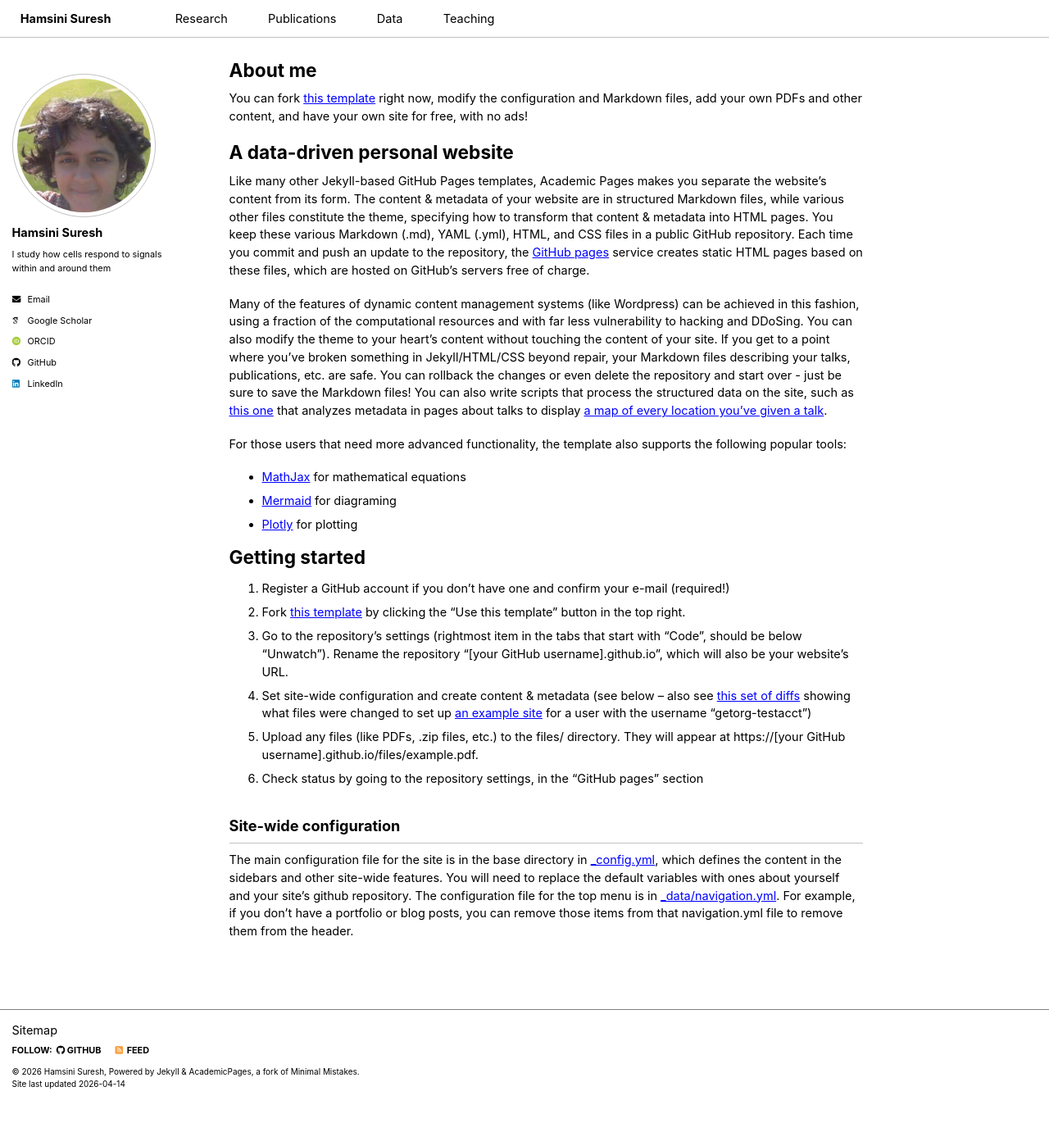
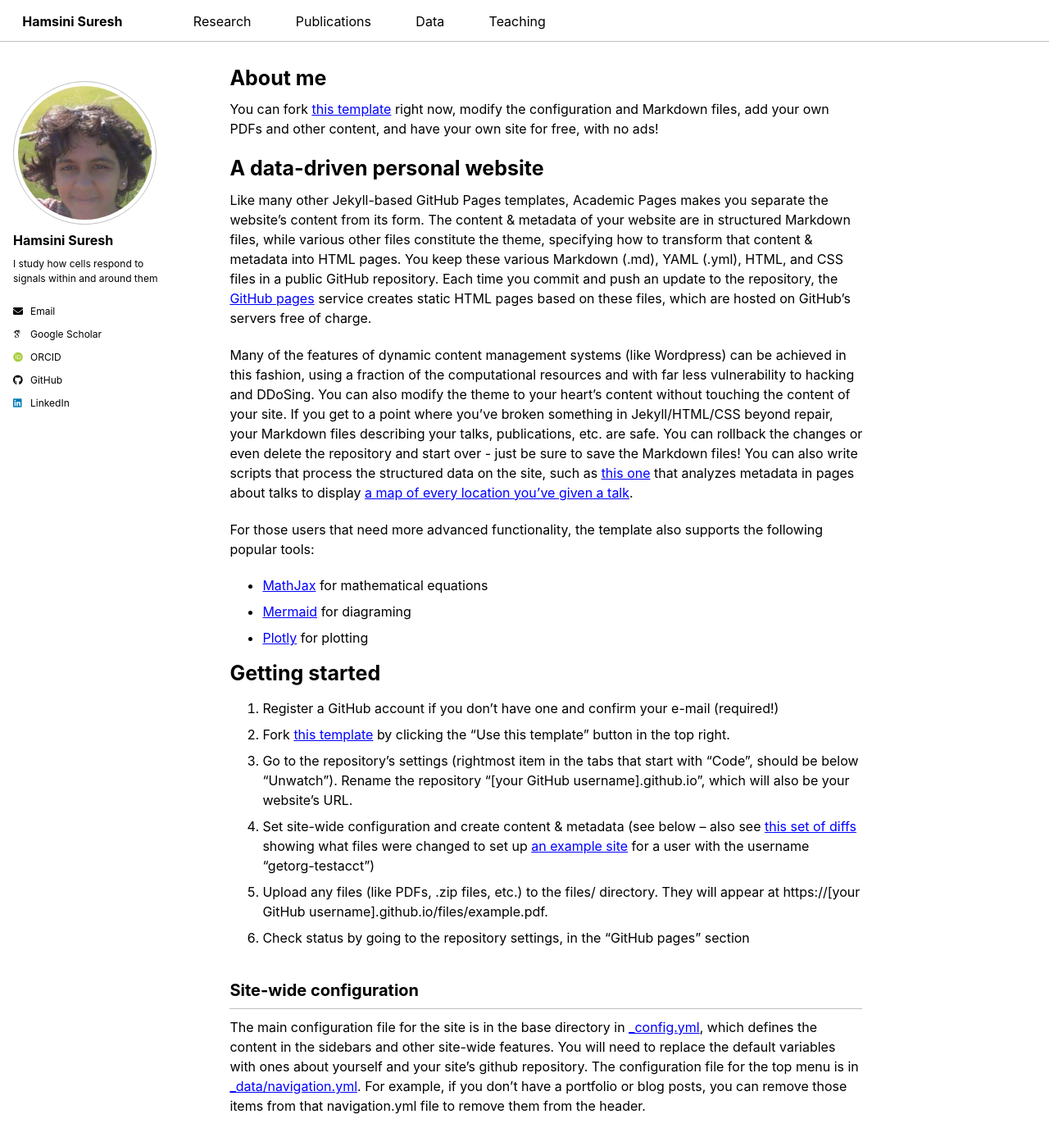
Before and after one commit to hamsinisuresh/hamsinisuresh.github.io, a Jekyll site: the page built from _pages/about.md, in a window 1280 px wide and 1400 px high. Shown: the whole window at 82% size. Built offline with Jekyll 4.4.1, drawn with Linux system fonts in a browser that asks for light colours; some web fonts are replaced; a script bundle is joined from its source files by our own code; library files that are not in the unit come from our copies.

Commit message:
Update main.scss

```diff
--- a/assets/css/main.scss
+++ b/assets/css/main.scss
@@ -156,7 +156,7 @@
 ================================ */
 
 html {
-  font-size: 14.5px !important;  /* default is usually 16px */
+  font-size: 16px !important;  /* default is usually 16px */
 }
 
 body {
```
